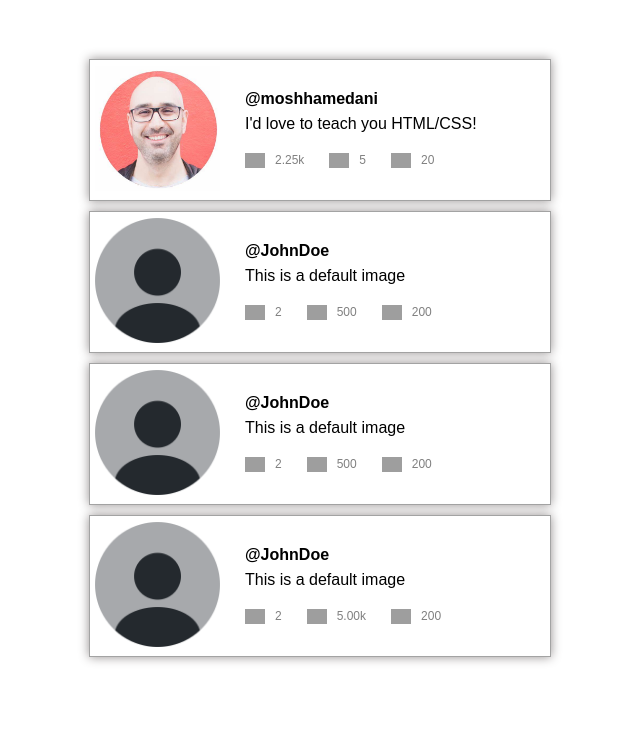
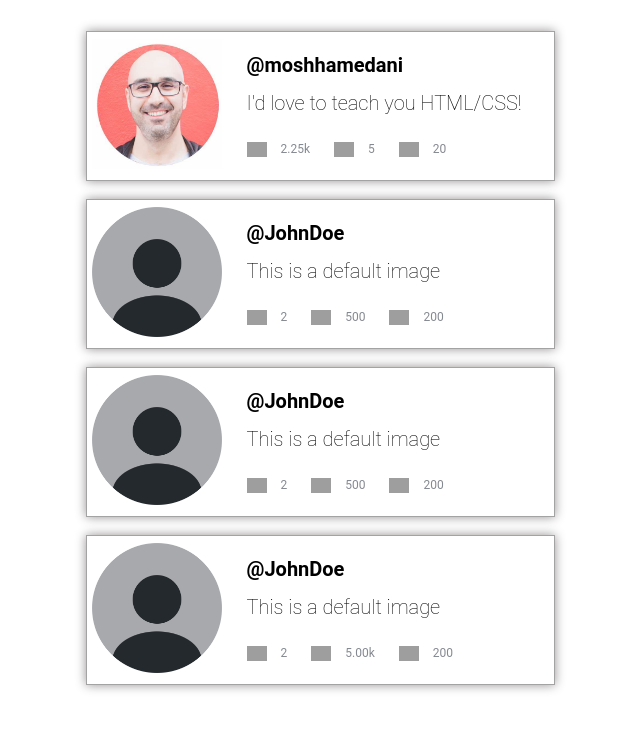
Before and after one commit to VinitPanditZeuslearning/zeustraining, a plain HTML site: page ProfileComponent/index.html in a window 1280 px wide. Shown: the whole page, without its empty margins (320-960 px from the left). Drawn offline with Linux system fonts and the light colour scheme; grey boxes are pictures that could not be loaded; a web font is replaced by a local one.

Commit message:
some changes in task2

```diff
--- a/ProfileComponent/index.css
+++ b/ProfileComponent/index.css
@@ -1,6 +1,17 @@
-#container {
-    height: 130px;
-    width: 450px;
+
+
+@font-face {
+  font-family: 'Roboto';
+  src: url('./static//myfonts.woff2') format('woff2');
+  font-weight: normal;
+  font-style: normal;
+}
+*{
+    font-family: 'Roboto' ;
+}
+.container {
+    height: 138px;
+    width: 457px;
     background-color: rgb(255, 255, 255);
     display: flex;
     flex-direction: row;
@@ -9,11 +20,12 @@
     padding: 5px;
     border: 1px solid rgb(163, 163, 163);
     box-shadow: 0px 0px 10px rgb(149 144 144);
+    margin: 4px;
 }
 
 #img {
-    height: 125px;
-    width: 125px;
+    height: 130px;
+    width: 130px;
     object-fit: contain;
 }
 
@@ -22,25 +34,24 @@
     flex-direction: column;
     align-items: flex-start;
     justify-content: center;
-    gap: 7px;
+    gap: 14px;
 }
 
 #name {
     font-weight: bold;
-    font-size: 16px;
-    font-family: Arial, Helvetica, sans-serif;
+    font-size: 20px;
 }
 
 #description {
-    font-size: 16px;
-    font-family: Arial, Helvetica, sans-serif;
+    font-size: 20px;
+    font-weight:100;
 }
 
 #otherAct {
     display: flex;
     flex-direction: row;
     align-items: center;
-    gap: 25px;
+    gap: 24px;
     margin-top: 10px;
     /* margin-bottom: 5px; */
 }
@@ -52,8 +63,7 @@
 }
 
 .actTxt {
-    color: grey;
-    font-family: Arial, Helvetica, sans-serif;
+    color: #858991;
     font-weight: 400;
     font-size: 12px;
 }
@@ -61,7 +71,7 @@
 .Acts {
     display: flex;
     flex-direction: row;
-    gap: 10px;
+    gap: 14px;
     justify-content: center;
     align-items: center;
 }
--- a/ProfileComponent/index.js
+++ b/ProfileComponent/index.js
@@ -21,24 +21,24 @@ function pofileComponent(name, description, imgname, commentCount, shareCount, l
         lkCnt = lk.toFixed(2);
     }
     const container = document.createElement('div');
-    container.id = "container"
+    container.className = "container"
     let html = `
-        <div id="imgContainer">
+        <div class="imgContainer">
             <img id="img" src="./static/${imgname != "" ? imgname : "default.png"}" alt="">
         </div>
         <div id="content">
             <span id="name"> @${name} </span>
             <span id="description"> ${description} </span>
             <div id="otherAct">
-                <div class="Acts" id="comment" >
+                <div class="Acts" >
                     <img class="actLogo" src="https://img.icons8.com/?size=100&id=143&format=png&color=000000" alt="">
                     <span class="actTxt"> ${cmCnt}${cmk >= 1 ? "k" : ""} </span>
                 </div>
-                <div class="Acts" id="share" >
+                <div class="Acts">
                     <img class="actLogo" src="https://img.icons8.com/?size=100&id=43859&format=png&color=000000" alt="">
                     <span class="actTxt">  ${rpCnt}${rpk >= 1 ? "k" : ""} </span>
                 </div>
-                <div class="Acts" id="like" >
+                <div class="Acts">
                     <img class="actLogo" src="https://img.icons8.com/?size=100&id=87&format=png&color=000000" alt="">
                     <span class="actTxt">  ${lkCnt}${lk >= 1 ? "k" : ""} </span>
                 </div>
```
Also changed, not shown: ProfileComponent/static/myfonts.woff2 (added).
